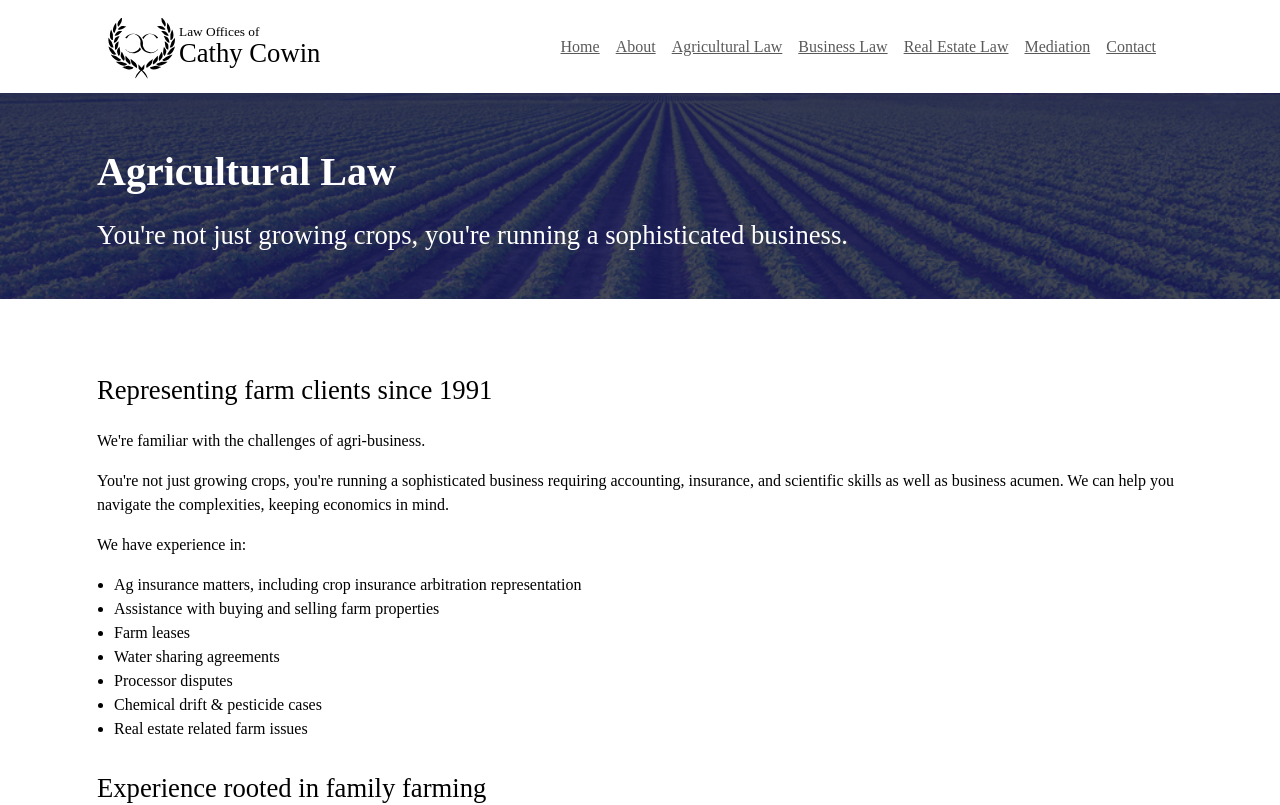
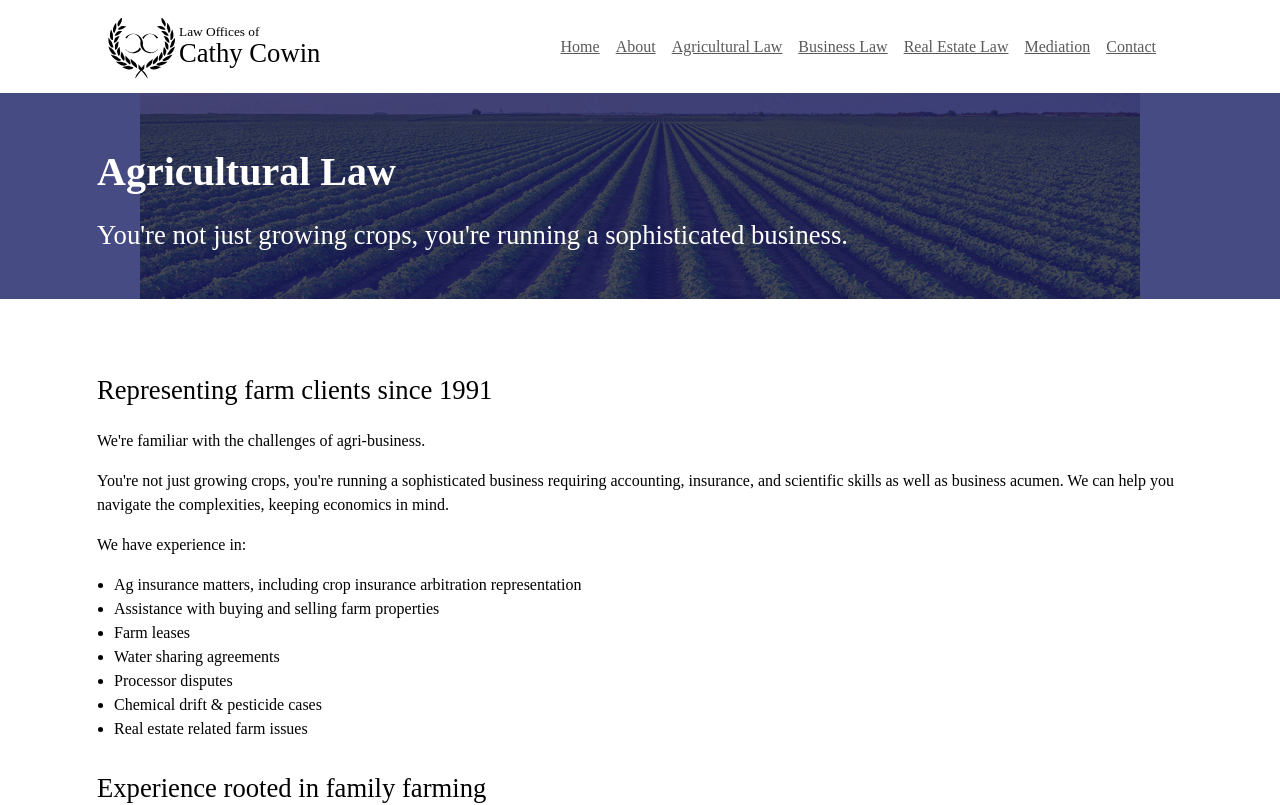
Before and after one commit to phatcowin/Attorney-Cathy-LIVE, a React (Create React App) app: page /agriculture in a window 1280 px wide. Shown: the top 805 px of the page. Built offline with nearby package versions, Linux system fonts and the light colour scheme; a web font is replaced by a local one.

Commit message:
Banner position updates

```diff
--- a/src/pages/AgriculturePage.scss
+++ b/src/pages/AgriculturePage.scss
@@ -2,7 +2,7 @@
     margin: 0;
     padding: 0;
     border: none;
-    background-size: 100%;
     background-position: center;
-    background-size: 100%;
+    background-size: fill;
+    background-repeat: no-repeat;
 }
--- a/src/pages/BusinessPage.scss
+++ b/src/pages/BusinessPage.scss
@@ -4,4 +4,5 @@
     border: none;
     background-position: center;
     background-size: fill;
+    background-repeat: no-repeat;
 }
--- a/src/pages/ContactPage.scss
+++ b/src/pages/ContactPage.scss
@@ -2,8 +2,9 @@
     margin: 0;
     padding: 0;
     border: none;
-    background-size: 100%;
     background-position: center;
+    background-size: fill;
+    background-repeat: no-repeat;
 }
 
 a {
--- a/src/pages/MediationPage.scss
+++ b/src/pages/MediationPage.scss
@@ -4,4 +4,5 @@
     border: none;
     background-size: fill;
     background-position: center;
+    background-repeat: no-repeat;
 }
--- a/src/pages/RealEstatePage.scss
+++ b/src/pages/RealEstatePage.scss
@@ -4,5 +4,5 @@
     border: none;
     background-size: fill;
     background-position: center;
-    background-size: 100%;
+    background-repeat: no-repeat;
 }
```
